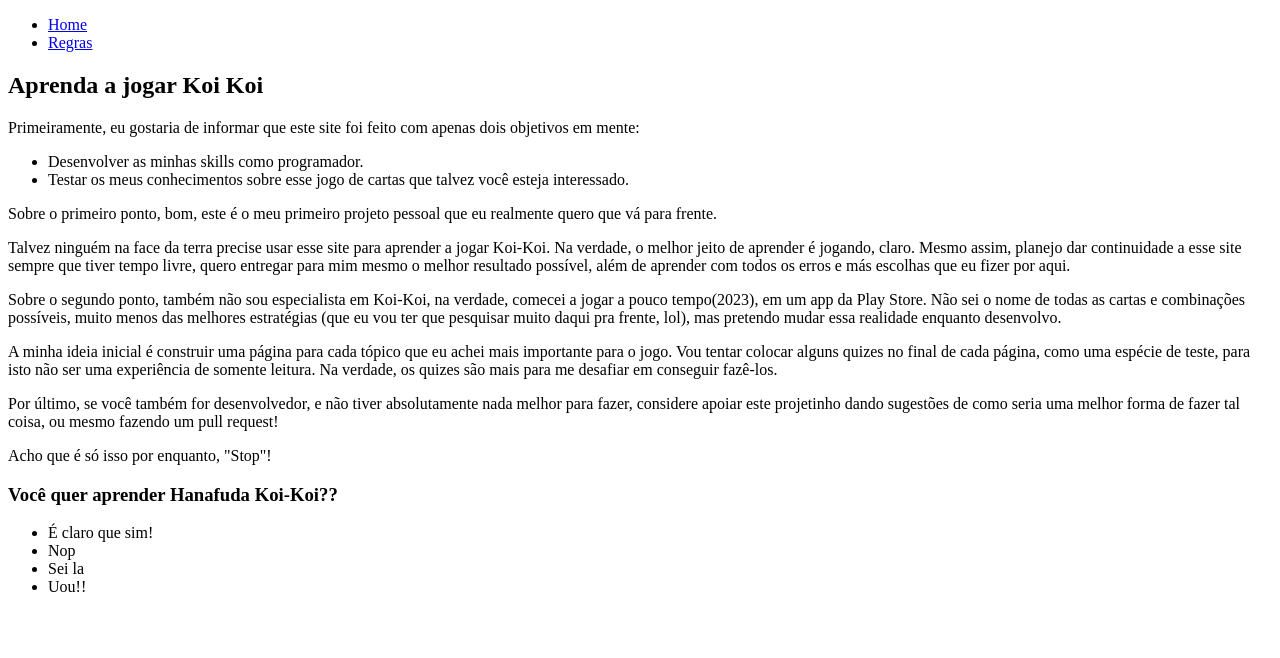
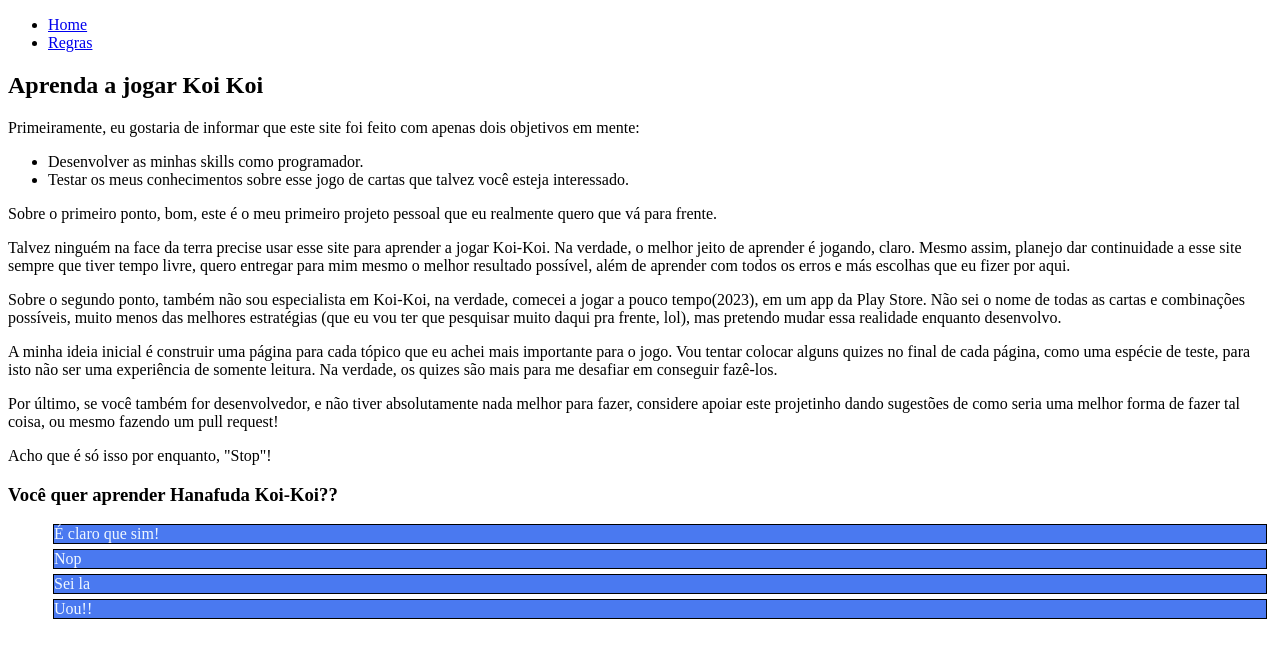
Before and after one commit to Davi-Morais/learn-koi-koi, a React (Vite) app: page / in a window 1280 px wide. Shown: the top 658 px of the page. Built offline with nearby package versions, Linux system fonts and the light colour scheme; the HTML template or start-up script is replaced by a standard one.

Commit message:
Fazendo o componente Quiz detectar a resposta certa
css basico apenas para testar

```diff
--- a/src/componentes/Quiz/index.css
+++ b/src/componentes/Quiz/index.css
@@ -1,16 +1,18 @@
-.opcoes li {
-    background-color: rgb(45, 45, 197);
+.divOpcoes {
+    background-color: rgb(74, 121, 240);
+    color: aliceblue;
     list-style: none;
-    border: solid 1px rgb(0, 0, 255);
-    color: aliceblue;
+    border: solid 1px rgb(0, 0, 0);
     cursor: pointer;
     margin: 5px;
 }
 
-.correto {
-    border: solid 3px rgb(36, 246, 8);
+.correta {
+    background-color: rgb(36, 246, 8);
+    color: black;
 }
 
-.errado {
-    border: solid 3px rgb(248, 20, 20);
+.errada {
+    background-color: rgb(248, 20, 20);
+    color: black;
 }
--- a/src/componentes/Quiz/index.tsx
+++ b/src/componentes/Quiz/index.tsx
@@ -1,7 +1,10 @@
-//import "./index.css"
+import { useState } from "react";
+import "./index.css"
+
 type opcao = {
     chave: number,
-    valor: string
+    valor: string,
+    correta?: string
 }
 
 type typeQuiz = {
@@ -10,15 +13,27 @@
     resposta: number,
 }
 
+interface QuizOpcoes {
+    opcoes: Array<opcao>,
+    onOptionClick: (o:opcao) => void;
+}
 
-interface QuizOpcoes {
-    opcoes: Array<opcao>
+interface QuizProps {
+    quiz: typeQuiz
 }
-function Opcoes({opcoes}:QuizOpcoes) {
+
+
+function Opcoes({opcoes, onOptionClick}:QuizOpcoes) {
 
     function retornarOpcoes(opcoes:Array<opcao>) {
         return opcoes.map((o) => {
-            return <li key={o.chave}>{o.valor}</li>
+            return (
+                <div className={`divOpcoes ${o.correta}`}>
+                    <li key={o.chave} onClick={() => onOptionClick(o)} >
+                        {o.valor}
+                    </li>
+                </div>
+            )
         })
     }
 
@@ -30,18 +45,33 @@
 }
 
 
+function Quiz({quiz}:QuizProps){
 
-interface QuizProps {
-    quiz: typeQuiz
-}
-function Quiz({quiz}:QuizProps){
+    const [opcoes, setOpcoes] = useState(quiz.opcoes);
+
+    function handleOptionClick(o:opcao) {
+        let resultado = (o.chave === quiz.resposta) ? "correta" : "errada";
+
+        let copyOpcoes = quiz.opcoes.slice();
+
+        setOpcoes(copyOpcoes.map((e) => {
+            if (e.chave === o.chave) {
+                return {
+                    ...e, correta: resultado
+                }
+            }
+            return e
+        }))
+
+        console.log(resultado)
+    }
 
     return (
         <>
             <div className="quiz">
                 <h3 className="quiz_pergunta">{quiz.pergunta}</h3>
                 <ul className="opcoes">
-                    <Opcoes opcoes={quiz.opcoes} />
+                    <Opcoes opcoes={opcoes} onOptionClick={handleOptionClick} />
                 </ul>
             </div>
         </>
```
